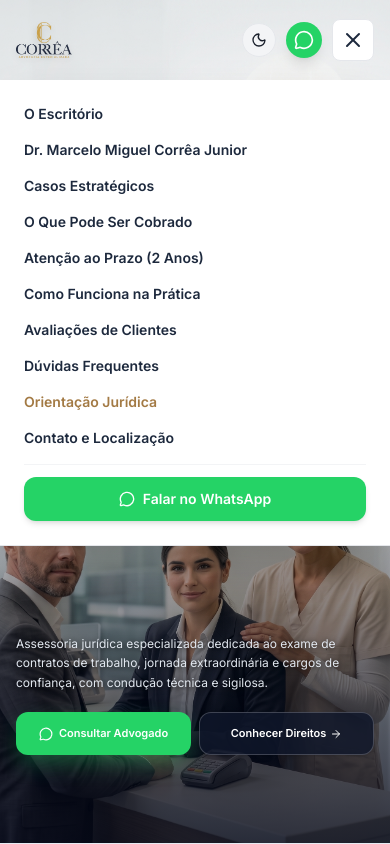
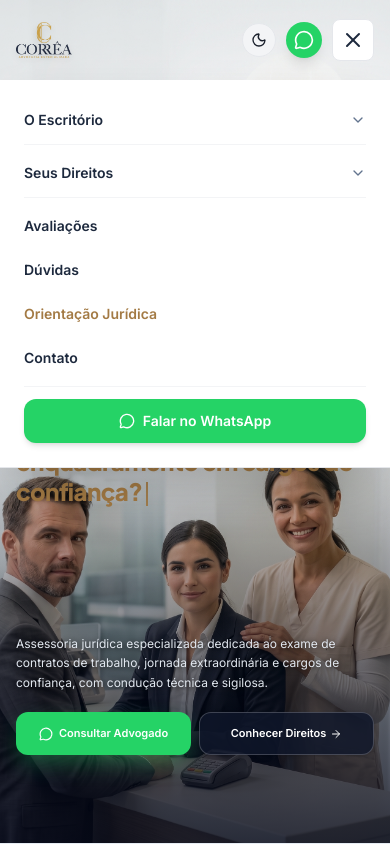
Before and after one commit to LeonardoBittencourt97/C05-Correa-Advocacia, a Next.js app: page / in a window 390 px wide. Both pictures are taken after a click on the button 353 px from the left and 40 px from the top of the page. Shown: the top 844 px of the page. Built offline with nearby package versions, Linux system fonts and the light colour scheme.

Commit message:
Organiza menu mobile com submenus colapsaveis identicos ao desktop

```diff
--- a/src/components/layout/Header.tsx
+++ b/src/components/layout/Header.tsx
@@ -11,6 +11,8 @@ import { ThemeToggle } from "@/components/ui/ThemeToggle";
 export function Header() {
   const [isOpen, setIsOpen] = useState(false);
   const [isScrolled, setIsScrolled] = useState(false);
+  const [mobileOfficeOpen, setMobileOfficeOpen] = useState(false);
+  const [mobileRightsOpen, setMobileRightsOpen] = useState(false);
 
   useEffect(() => {
     const handleScroll = () => {
@@ -200,80 +202,127 @@ export function Header() {
         </div>
       </div>
 
-      {/* MENU MOBILE EXPANDIDO - FUNDO BRANCO FIXO COM TODAS AS SEÇÕES */}
+      {/* MENU MOBILE EXPANDIDO - COM SUBMENUS E ORGANIZAÇÃO IDÊNTICA AO DESKTOP */}
       {isOpen && (
-        <div className="md:hidden bg-white border-b border-gray-200 px-6 py-6 space-y-4 animate-fade-in shadow-2xl">
+        <div className="md:hidden bg-white border-b border-gray-200 px-6 py-6 space-y-3 animate-fade-in shadow-2xl max-h-[85vh] overflow-y-auto">
+
+          {/* Item 1 Mobile: O Escritório com Submenu */}
+          <div className="border-b border-gray-100 pb-2">
+            <button
+              onClick={() => setMobileOfficeOpen(!mobileOfficeOpen)}
+              className="flex items-center justify-between w-full text-sm font-semibold text-slate-800 hover:text-[#a37a44] py-1.5 focus:outline-none"
+            >
+              <span>O Escritório</span>
+              <ChevronDown className={`w-4 h-4 text-slate-500 transition-transform duration-200 ${mobileOfficeOpen ? "rotate-180 text-[#a37a44]" : ""}`} />
+            </button>
+
+            {mobileOfficeOpen && (
+              <div className="pl-3 pr-1 pt-2 pb-1 space-y-2 border-l-2 border-amber-200 ml-1 mt-1 animate-fade-in">
                 <Link
                   href="/#escritorio"
                   onClick={() => setIsOpen(false)}
-            className="block text-sm font-semibold text-slate-800 hover:text-[#a37a44]"
+                  className="block text-xs font-medium text-slate-700 hover:text-[#a37a44] py-1"
                 >
-            O Escritório
+                  <span className="font-bold block text-slate-900">Sobre o Escritório</span>
+                  <span className="text-[11px] text-slate-500">12 anos de história e sede no Batel</span>
                 </Link>
                 <Link
                   href="/#advogado"
                   onClick={() => setIsOpen(false)}
-            className="block text-sm font-semibold text-slate-800 hover:text-[#a37a44]"
+                  className="block text-xs font-medium text-slate-700 hover:text-[#a37a44] py-1"
                 >
-            Dr. Marcelo Miguel Corrêa Junior
+                  <span className="font-bold block text-slate-900">Dr. Marcelo Miguel Corrêa Junior</span>
+                  <span className="text-[11px] text-slate-500">Advogado titular e sócio-fundador</span>
                 </Link>
+              </div>
+            )}
+          </div>
+
+          {/* Item 2 Mobile: Seus Direitos com Submenu */}
+          <div className="border-b border-gray-100 pb-2">
+            <button
+              onClick={() => setMobileRightsOpen(!mobileRightsOpen)}
+              className="flex items-center justify-between w-full text-sm font-semibold text-slate-800 hover:text-[#a37a44] py-1.5 focus:outline-none"
+            >
+              <span>Seus Direitos</span>
+              <ChevronDown className={`w-4 h-4 text-slate-500 transition-transform duration-200 ${mobileRightsOpen ? "rotate-180 text-[#a37a44]" : ""}`} />
+            </button>
+
+            {mobileRightsOpen && (
+              <div className="pl-3 pr-1 pt-2 pb-1 space-y-2 border-l-2 border-amber-200 ml-1 mt-1 animate-fade-in">
                 <Link
                   href="/#especialidades"
                   onClick={() => setIsOpen(false)}
-            className="block text-sm font-semibold text-slate-800 hover:text-[#a37a44]"
+                  className="block text-xs font-medium text-slate-700 hover:text-[#a37a44] py-1"
                 >
-            Casos Estratégicos
+                  <span className="font-bold block text-slate-900">Casos Estratégicos</span>
+                  <span className="text-[11px] text-slate-500">Horas extras, Burnout, cargos de confiança</span>
                 </Link>
                 <Link
                   href="/#o-que-cobrar"
                   onClick={() => setIsOpen(false)}
-            className="block text-sm font-semibold text-slate-800 hover:text-[#a37a44]"
+                  className="block text-xs font-medium text-slate-700 hover:text-[#a37a44] py-1"
                 >
-            O Que Pode Ser Cobrado
+                  <span className="font-bold block text-slate-900">O Que Pode Ser Cobrado</span>
+                  <span className="text-[11px] text-slate-500">10 verbas além da rescisão simples</span>
                 </Link>
                 <Link
                   href="/#prazo"
                   onClick={() => setIsOpen(false)}
-            className="block text-sm font-semibold text-slate-800 hover:text-[#a37a44]"
+                  className="block text-xs font-medium text-slate-700 hover:text-[#a37a44] py-1"
                 >
-            Atenção ao Prazo (2 Anos)
+                  <span className="font-bold block text-slate-900">Atenção ao Prazo</span>
+                  <span className="text-[11px] text-slate-500">2 anos para agir (Art. 7º da CF)</span>
                 </Link>
                 <Link
                   href="/#como-funciona"
                   onClick={() => setIsOpen(false)}
-            className="block text-sm font-semibold text-slate-800 hover:text-[#a37a44]"
+                  className="block text-xs font-medium text-slate-700 hover:text-[#a37a44] py-1"
                 >
-            Como Funciona na Prática
+                  <span className="font-bold block text-slate-900">Como Funciona o Processo</span>
+                  <span className="text-[11px] text-slate-500">Do primeiro contato até a sentença</span>
                 </Link>
+              </div>
+            )}
+          </div>
+
+          {/* Item 3 Mobile: Avaliações */}
           <Link
             href="/#avaliacoes"
             onClick={() => setIsOpen(false)}
-            className="block text-sm font-semibold text-slate-800 hover:text-[#a37a44]"
+            className="block text-sm font-semibold text-slate-800 hover:text-[#a37a44] py-1.5"
           >
-            Avaliações de Clientes
+            Avaliações
           </Link>
+
+          {/* Item 4 Mobile: Dúvidas (FAQ) */}
           <Link
             href="/#faq"
             onClick={() => setIsOpen(false)}
-            className="block text-sm font-semibold text-slate-800 hover:text-[#a37a44]"
+            className="block text-sm font-semibold text-slate-800 hover:text-[#a37a44] py-1.5"
           >
-            Dúvidas Frequentes
+            Dúvidas
           </Link>
+
+          {/* Item 5 Mobile: Orientação Jurídica */}
           <Link
             href="/#orientacao"
             onClick={() => setIsOpen(false)}
-            className="block text-sm font-semibold text-[#a37a44]"
+            className="block text-sm font-bold text-[#a37a44] py-1.5"
           >
             Orientação Jurídica
           </Link>
+
+          {/* Item 6 Mobile: Contato e Localização */}
           <Link
             href="/#contato"
             onClick={() => setIsOpen(false)}
-            className="block text-sm font-semibold text-slate-800 hover:text-[#a37a44]"
+            className="block text-sm font-semibold text-slate-800 hover:text-[#a37a44] py-1.5"
           >
-            Contato e Localização
+            Contato
           </Link>
 
+          {/* Ação WhatsApp no Mobile */}
           <div className="pt-3 border-t border-gray-100">
             <a
               href={buildWhatsAppUrl()}
```
Lines whose indentation alone changed are shown as unchanged.
